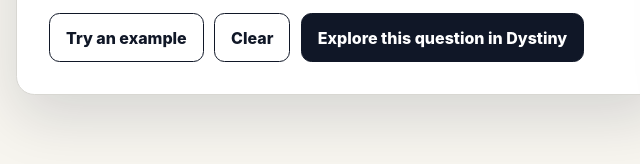
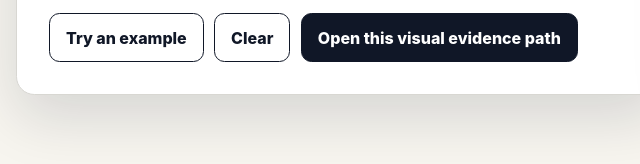
Before and after one commit to Evolved-Designs/dystiny-question-preflight, a website: page index.html in a window 1280 px wide. Both pictures are taken after a click on the button "Try an example". Shown: the part 1182-1346 px from the top of the page, 94-734 px from the left. Drawn offline with Linux system fonts and the light colour scheme.

Commit message:
Clarify question readiness handoff

```diff
--- a/app.js
+++ b/app.js
@@ -39,6 +39,13 @@
   return url.toString();
 }
 
+export function launchCopy(ready = 0) {
+  const safeReady = Math.max(0, Math.min(4, Number(ready) || 0));
+  if (safeReady === 4) return 'Open this visual evidence path';
+  if (safeReady >= 2) return 'Explore this focused question';
+  return 'Open this starting question in Dystiny';
+}
+
 function init() {
   const field = document.querySelector('#question');
   if (!field) return;
@@ -68,6 +75,8 @@
     const canLaunch = result.question.length >= 12;
     launch.toggleAttribute('aria-disabled', !canLaunch);
     launch.classList.toggle('disabled', !canLaunch);
+    launch.tabIndex = canLaunch ? 0 : -1;
+    launch.textContent = canLaunch ? launchCopy(result.ready) : 'Write a question to continue';
     launch.href = canLaunch ? buildDystinyUrl(result.question, result.ready) : '#question';
   }
 
--- a/index.html
+++ b/index.html
@@ -54,7 +54,7 @@
         <div class="actions">
           <button class="button secondary" type="button" data-sample>Try an example</button>
           <button class="button secondary" type="button" data-clear>Clear</button>
-          <a class="button disabled" data-launch aria-disabled="true" href="#question">Explore this question in Dystiny</a>
+          <a class="button disabled" data-launch aria-disabled="true" aria-describedby="privacy-detail" tabindex="-1" href="#question">Write a question to continue</a>
         </div>
       </div>
 
@@ -79,7 +79,7 @@
 
     <section class="why shell">
       <h2>What happens next</h2>
-      <p>When you choose <em>Explore this question</em>, your draft becomes the starting point for a visual answer path on Dystiny. You can open evidence, follow related topics, and keep exploring without turning the experience into a generic chat thread.</p>
+      <p>When you open your question, the draft becomes the starting point for a visual answer path on Dystiny. You can open evidence, follow related topics, and keep exploring without turning the experience into a generic chat thread.</p>
     </section>
   </main>
 
--- a/sitemap.xml
+++ b/sitemap.xml
@@ -2,6 +2,6 @@
 <urlset xmlns="http://www.sitemaps.org/schemas/sitemap/0.9">
   <url>
     <loc>https://evolved-designs.github.io/dystiny-question-preflight/</loc>
-    <lastmod>2026-08-24</lastmod>
+    <lastmod>2026-08-25</lastmod>
   </url>
 </urlset>
```
Also changed, not shown: tests/check-files.mjs (+2 -0 lines), tests/preflight.test.mjs (+7 -1 lines).
